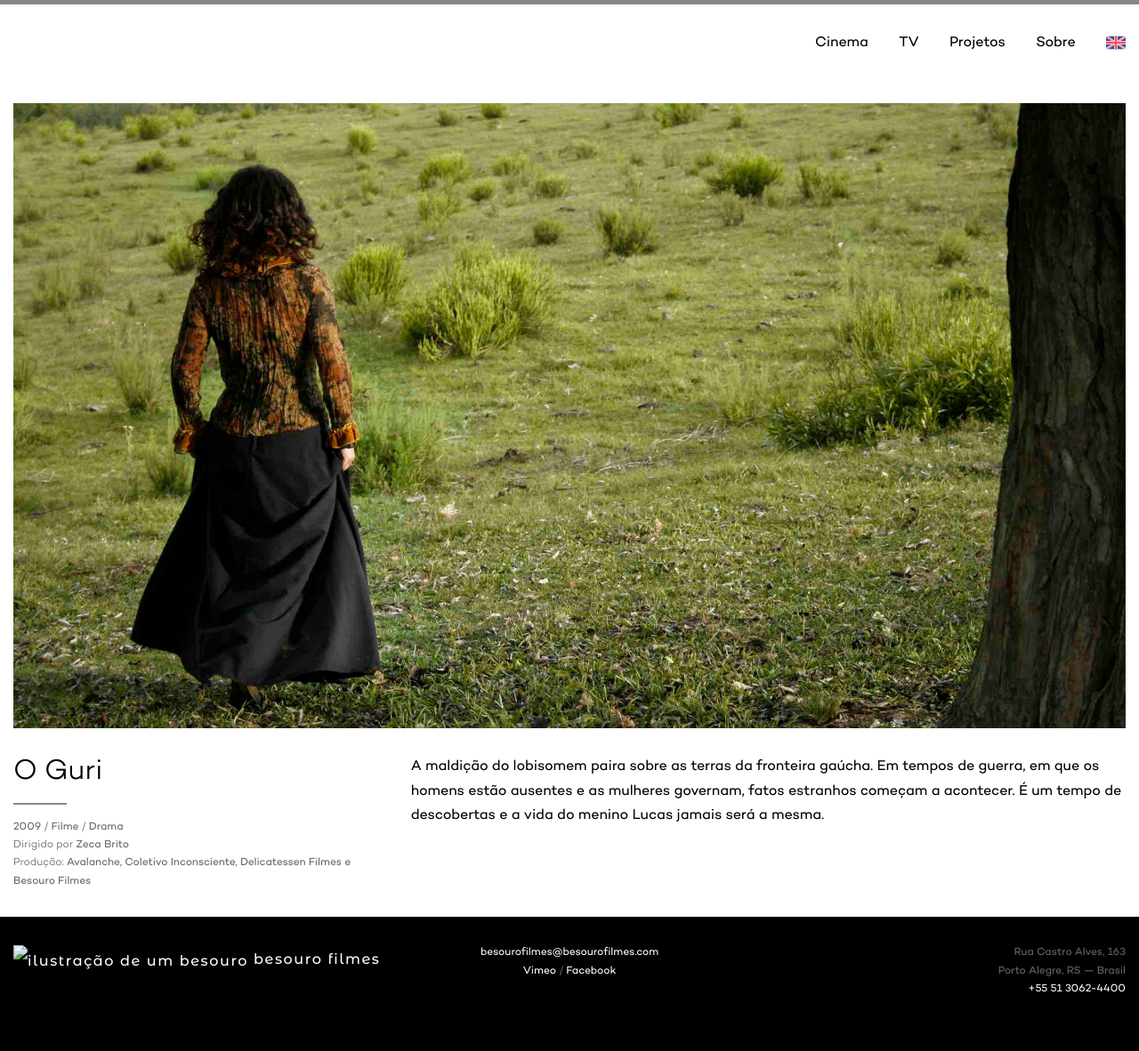
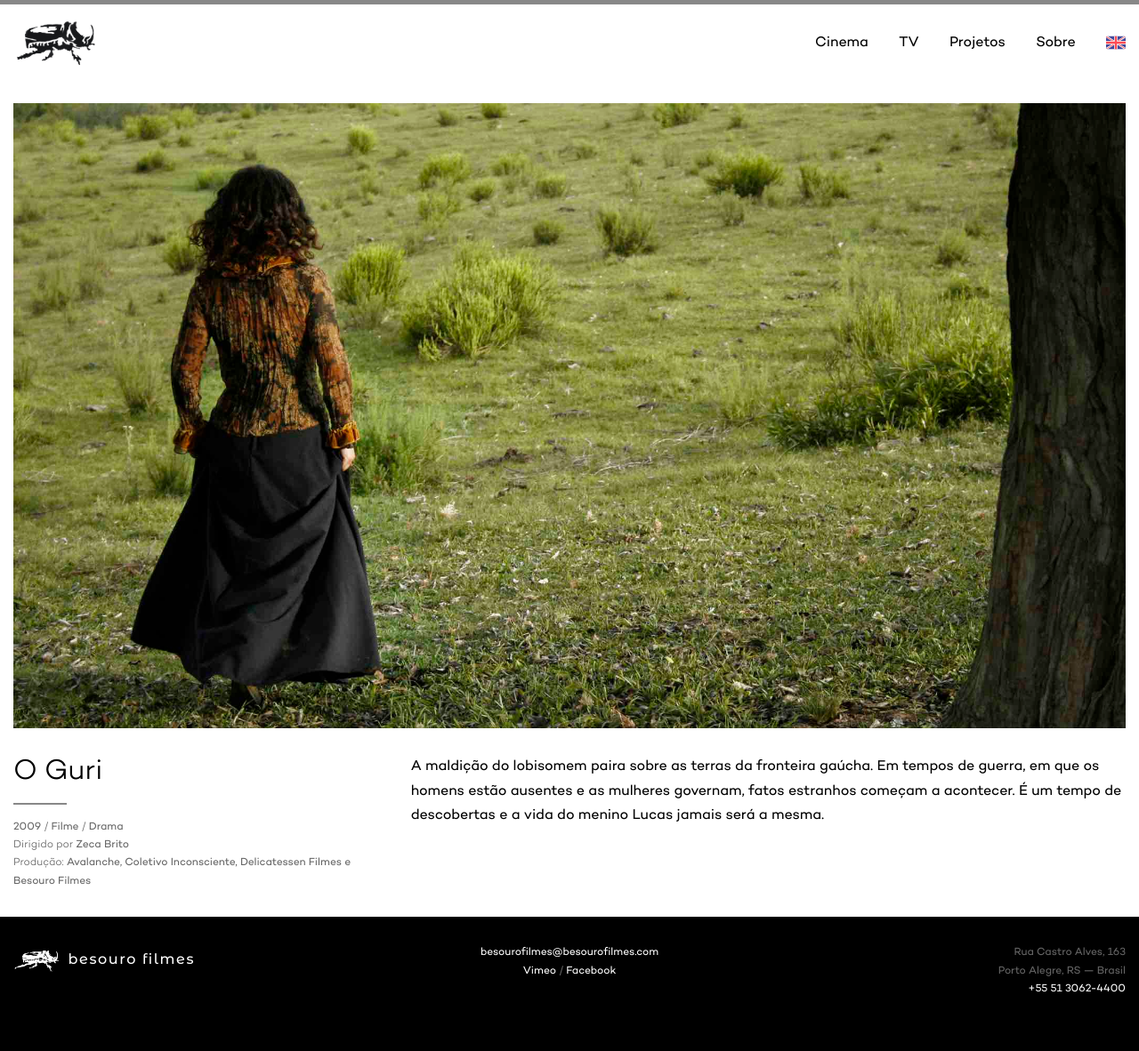
Before and after one commit to arthrfrts/besouro, a Jekyll site: the page built from _projects/o-guri.md, in a window 1280 px wide. Shown: the whole page at 89% size. Built offline with Jekyll 4.4.1, drawn with Linux system fonts in a browser that asks for light colours.

Commit message:
Updates site logo path.

```diff
--- a/_includes/footer.html
+++ b/_includes/footer.html
@@ -2,11 +2,11 @@
   <div class="wrapper">
     <div class="site-brand">
       {% if page.lang == 'en' %}
-      <a href="{{ site.url }}"><img src="{{ '/assets/images/logo-footer.png' | relative_url }}" alt="Illustration of a beetle" />
+      <a href="{{ site.url }}"><img src="{{ '/assets/media/logo-footer.png' | relative_url }}" alt="Illustration of a beetle" />
         Besouro Filmes
       </a>
       {% else %}
-      <a href="{{ site.url }}"><img src="{{ '/assets/images/logo-footer.png' | relative_url }}" alt="Ilustração de um besouro" />
+      <a href="{{ site.url }}"><img src="{{ '/assets/media/logo-footer.png' | relative_url }}" alt="Ilustração de um besouro" />
         Besouro Filmes
       </a>
       {% endif %}
--- a/_sass/_layout.scss
+++ b/_sass/_layout.scss
@@ -29,7 +29,7 @@ body {
   margin-bottom: $spacing-unit;
 
   .site-title {
-    background-image: url('images/logo.png');
+    background-image: url('media/logo.png');
     background-repeat: no-repeat;
     background-size: cover;
     background-position: center center;
```
